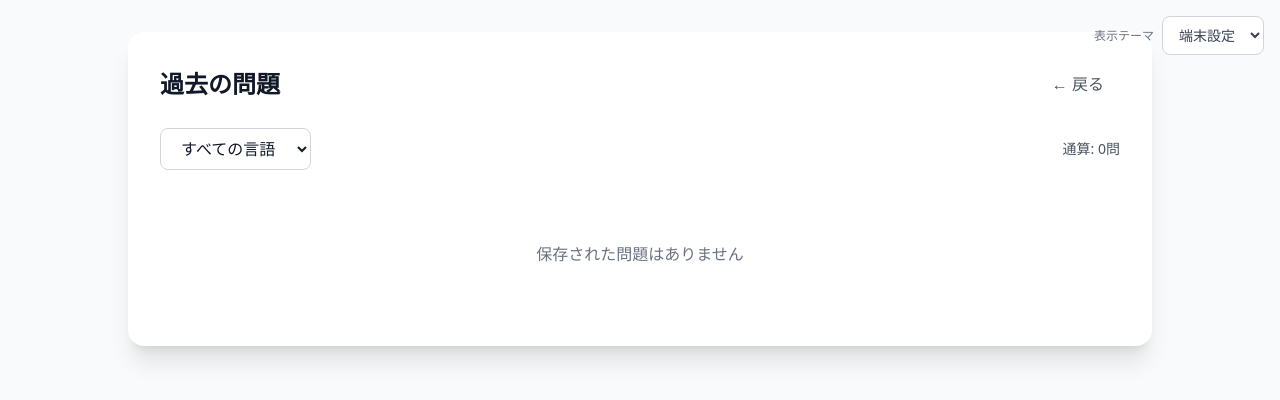
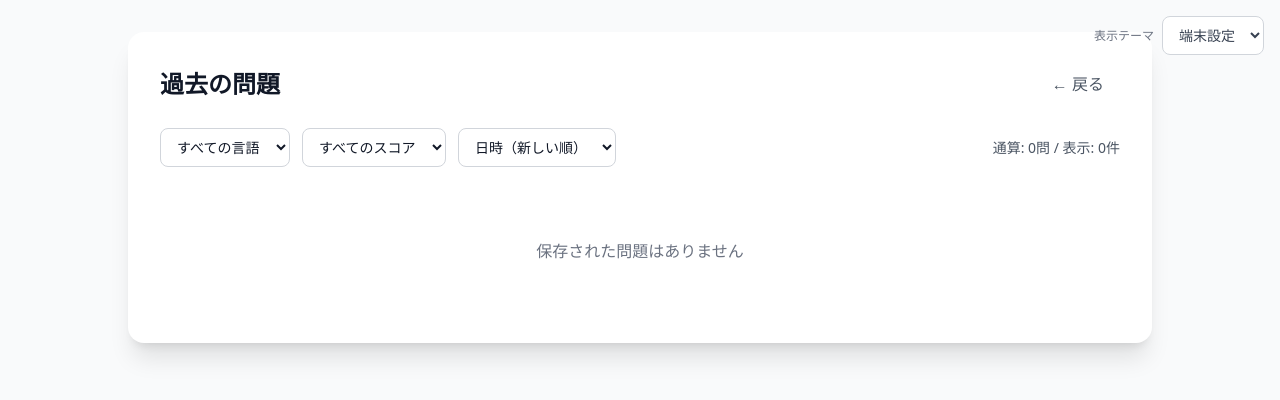
Before and after one commit to HayamiDev/code-check-lab, a React (Vite) app: page / in a window 1280 px wide. Both pictures are taken after a click on the button "過去の問題". Shown: the top 400 px of the page. Built offline with nearby package versions, Linux system fonts and the light colour scheme.

Commit message:
feat: 直近20問のスコア推移グラフ機能追加

```diff
--- a/src/components/HistoryScreen.jsx
+++ b/src/components/HistoryScreen.jsx
@@ -2,8 +2,132 @@ import { useState, useMemo } from 'react'
 import { LANGUAGES } from '../constants/languages'
 import { getHistory, deleteFromHistory, getTotalCounts } from '../lib/historyStorage'
 
+function ScoreChart({ data }) {
+  if (data.length < 2) {
+    return (
+      <div className="h-40 flex items-center justify-center text-gray-400 dark:text-gray-500 text-sm">
+        グラフ表示には2件以上のデータが必要です
+      </div>
+    )
+  }
+
+  // 古い順にソート（グラフは左から右へ時系列）
+  const sortedData = [...data].sort((a, b) => new Date(a.timestamp) - new Date(b.timestamp))
+  const scores = sortedData.map(d => d.evaluationResult.totalScore)
+  const maxScore = 100
+  const minScore = 0
+
+  // 固定20スロット（最大保存件数）で横幅を分割
+  const maxSlots = 20
+  const width = 400
+  const height = 120
+  const paddingLeft = 25
+  const paddingRight = 10
+  const paddingY = 15
+  const graphWidth = width - paddingLeft - paddingRight
+  const graphHeight = height - paddingY * 2
+  const slotWidth = graphWidth / (maxSlots - 1)
+
+  const points = scores.map((score, i) => {
+    const x = paddingLeft + i * slotWidth
+    const y = paddingY + graphHeight - ((score - minScore) / (maxScore - minScore)) * graphHeight
+    return `${x},${y}`
+  }).join(' ')
+
+  const avg = Math.round(scores.reduce((a, b) => a + b, 0) / scores.length)
+
+  return (
+    <div className="mb-6 p-4 bg-gray-50 dark:bg-gray-700/50 rounded-lg">
+      <div className="flex items-center justify-between mb-2">
+        <h3 className="text-sm font-medium text-gray-700 dark:text-gray-300">スコア推移</h3>
+        <span className="text-sm text-gray-500 dark:text-gray-400">平均: {avg}点</span>
+      </div>
+      <svg viewBox={`0 0 ${width} ${height}`} className="w-full h-40" preserveAspectRatio="xMinYMid meet">
+        {/* Y軸グリッドライン */}
+        {[0, 25, 50, 75, 100].map(val => {
+          const y = paddingY + graphHeight - (val / 100) * graphHeight
+          const isGuide = val === 50 || val === 70
+          return (
+            <g key={val}>
+              <line
+                x1={paddingLeft}
+                y1={y}
+                x2={width - paddingRight}
+                y2={y}
+                stroke="currentColor"
+                className={
+                  val === 50
+                    ? "text-yellow-400 dark:text-yellow-400"
+                    : val === 70
+                    ? "text-green-400 dark:text-green-400"
+                    : "text-gray-200 dark:text-gray-500"
+                }
+                strokeWidth={isGuide ? "1" : "0.5"}
+                strokeDasharray={isGuide ? "4,2" : "none"}
+                opacity={isGuide ? 0.7 : 1}
+              />
+              <text
+                x={paddingLeft - 5}
+                y={y + 3}
+                textAnchor="end"
+                fill="currentColor"
+                className="text-gray-500 dark:text-gray-300"
+                fontSize="9"
+              >
+                {val}
+              </text>
+            </g>
+          )
+        })}
+
+        {/* 70点ライン */}
+        <line
+          x1={paddingLeft}
+          y1={paddingY + graphHeight - (70 / 100) * graphHeight}
+          x2={width - paddingRight}
+          y2={paddingY + graphHeight - (70 / 100) * graphHeight}
+          stroke="currentColor"
+          className="text-green-400 dark:text-green-400"
+          strokeWidth="1"
+          strokeDasharray="4,2"
+          opacity="0.7"
+        />
+
+        {/* スコアライン */}
+        <polyline
+          fill="none"
+          stroke="currentColor"
+          className="text-blue-500 dark:text-blue-400"
+          strokeWidth="2.5"
+          strokeLinecap="round"
+          strokeLinejoin="round"
+          points={points}
+        />
+
+        {/* データポイント */}
+        {scores.map((score, i) => {
+          const x = paddingLeft + i * slotWidth
+          const y = paddingY + graphHeight - ((score - minScore) / (maxScore - minScore)) * graphHeight
+          return (
+            <circle
+              key={i}
+              cx={x}
+              cy={y}
+              r="4"
+              fill="currentColor"
+              className="text-blue-600 dark:text-blue-300"
+            />
+          )
+        })}
+      </svg>
+    </div>
+  )
+}
+
 export default function HistoryScreen({ onBack, onSelectProblem, mockData = null }) {
   const [selectedLanguage, setSelectedLanguage] = useState('all')
+  const [sortBy, setSortBy] = useState('date-desc')
+  const [scoreFilter, setScoreFilter] = useState('all')
   const [history, setHistory] = useState(() => mockData ? {} : getHistory())
 
   // モックデータがある場合はそれを使用
@@ -11,16 +135,15 @@ export default function HistoryScreen({ onBack, onSelectProblem, mockData = null
   const mockHistory = mockData?.history || null
   const counts = mockData?.counts || getTotalCounts()
 
-  const filteredHistory = useMemo(() => {
-    // モックデータがある場合
+  // 言語でフィルタした基本データ
+  const baseHistory = useMemo(() => {
     if (mockHistory) {
       if (selectedLanguage === 'all') {
-        return [...mockHistory].sort((a, b) => new Date(b.timestamp) - new Date(a.timestamp))
+        return [...mockHistory]
       }
       return mockHistory.filter(entry => entry.language === selectedLanguage)
     }
 
-    // 通常の履歴
     if (selectedLanguage === 'all') {
       const all = []
       Object.entries(history).forEach(([lang, entries]) => {
@@ -28,13 +151,43 @@ export default function HistoryScreen({ onBack, onSelectProblem, mockData = null
           all.push({ ...entry, language: lang })
         })
       })
-      return all.sort((a, b) => new Date(b.timestamp) - new Date(a.timestamp))
+      return all
     }
     return (history[selectedLanguage] || []).map(entry => ({
       ...entry,
       language: selectedLanguage
     }))
   }, [history, selectedLanguage, mockHistory])
+
+  // スコアフィルタ適用
+  const scoreFilteredHistory = useMemo(() => {
+    if (scoreFilter === 'all') return baseHistory
+    if (scoreFilter === 'high') return baseHistory.filter(e => e.evaluationResult.totalScore >= 70)
+    if (scoreFilter === 'mid') return baseHistory.filter(e => e.evaluationResult.totalScore >= 50 && e.evaluationResult.totalScore < 70)
+    if (scoreFilter === 'low') return baseHistory.filter(e => e.evaluationResult.totalScore < 50)
+    return baseHistory
+  }, [baseHistory, scoreFilter])
+
+  // ソート適用
+  const filteredHistory = useMemo(() => {
+    const sorted = [...scoreFilteredHistory]
+    switch (sortBy) {
+      case 'date-desc':
+        return sorted.sort((a, b) => new Date(b.timestamp) - new Date(a.timestamp))
+      case 'date-asc':
+        return sorted.sort((a, b) => new Date(a.timestamp) - new Date(b.timestamp))
+      case 'score-desc':
+        return sorted.sort((a, b) => b.evaluationResult.totalScore - a.evaluationResult.totalScore)
+      case 'score-asc':
+        return sorted.sort((a, b) => a.evaluationResult.totalScore - b.evaluationResult.totalScore)
+      case 'level-desc':
+        return sorted.sort((a, b) => b.problem.level - a.problem.level)
+      case 'level-asc':
+        return sorted.sort((a, b) => a.problem.level - b.problem.level)
+      default:
+        return sorted
+    }
+  }, [scoreFilteredHistory, sortBy])
 
   const handleDelete = (language, id) => {
     if (confirm('この問題を削除しますか？')) {
@@ -68,28 +221,57 @@ export default function HistoryScreen({ onBack, onSelectProblem, mockData = null
             </button>
           </div>
 
-          <div className="mb-6 flex items-center justify-between">
+          {/* スコア推移グラフ */}
+          {baseHistory.length > 0 && <ScoreChart data={baseHistory} />}
+
+          {/* フィルター・ソートコントロール */}
+          <div className="mb-6 flex flex-wrap items-center gap-3">
             <select
               value={selectedLanguage}
               onChange={(e) => setSelectedLanguage(e.target.value)}
-              className="px-4 py-2 border border-gray-300 dark:border-gray-600 rounded-lg bg-white dark:bg-gray-700 text-gray-900 dark:text-white"
+              className="px-3 py-2 border border-gray-300 dark:border-gray-600 rounded-lg bg-white dark:bg-gray-700 text-gray-900 dark:text-white text-sm"
             >
               <option value="all">すべての言語</option>
               {LANGUAGES.map(lang => (
                 <option key={lang} value={lang}>{lang}</option>
               ))}
             </select>
-            <div className="text-sm text-gray-600 dark:text-gray-400">
+
+            <select
+              value={scoreFilter}
+              onChange={(e) => setScoreFilter(e.target.value)}
+              className="px-3 py-2 border border-gray-300 dark:border-gray-600 rounded-lg bg-white dark:bg-gray-700 text-gray-900 dark:text-white text-sm"
+            >
+              <option value="all">すべてのスコア</option>
+              <option value="high">70点以上</option>
+              <option value="mid">50〜69点</option>
+              <option value="low">50点未満</option>
+            </select>
+
+            <select
+              value={sortBy}
+              onChange={(e) => setSortBy(e.target.value)}
+              className="px-3 py-2 border border-gray-300 dark:border-gray-600 rounded-lg bg-white dark:bg-gray-700 text-gray-900 dark:text-white text-sm"
+            >
+              <option value="date-desc">日時（新しい順）</option>
+              <option value="date-asc">日時（古い順）</option>
+              <option value="score-desc">スコア（高い順）</option>
+              <option value="score-asc">スコア（低い順）</option>
+              <option value="level-desc">難易度（高い順）</option>
+              <option value="level-asc">難易度（低い順）</option>
+            </select>
+
+            <div className="ml-auto text-sm text-gray-600 dark:text-gray-400">
               通算: {selectedLanguage === 'all'
                 ? Object.values(counts).reduce((a, b) => a + b, 0)
                 : (counts[selectedLanguage] || 0)
-              }問
+              }問 / 表示: {filteredHistory.length}件
             </div>
           </div>
 
           {filteredHistory.length === 0 ? (
             <div className="text-center py-12 text-gray-500 dark:text-gray-400">
-              保存された問題はありません
+              {baseHistory.length === 0 ? '保存された問題はありません' : '条件に一致する問題はありません'}
             </div>
           ) : (
             <div className="space-y-4">
--- a/src/components/MockScreen.jsx
+++ b/src/components/MockScreen.jsx
@@ -40,6 +40,71 @@ const MOCK_HISTORY = [
     userAnswer: 'any型を使わないでください',
     evaluationResult: { totalScore: 45, scores: [{ issueIndex: 0, score: 6, feedback: '指摘できている' }, { issueIndex: 1, score: 3, feedback: '見落とし' }], overallFeedback: '改善の余地あり' },
     timestamp: new Date(Date.now() - 172800000).toISOString()
+  },
+  {
+    id: 3,
+    language: 'Python',
+    problem: {
+      level: 5,
+      code: 'password = input("Enter password: ")\nprint(f"Your password is {password}")',
+      requiredIssuesCount: 2,
+      requiredIssues: [
+        { summary: 'パスワードの平文表示', detail: 'パスワードをログに出力している' },
+        { summary: '入力検証なし', detail: 'パスワードの形式チェックがない' }
+      ],
+      optionalIssues: []
+    },
+    userAnswer: 'パスワードを表示するのはセキュリティ上問題です',
+    evaluationResult: { totalScore: 80, scores: [{ issueIndex: 0, score: 9, feedback: '的確な指摘' }, { issueIndex: 1, score: 7, feedback: '良い' }], overallFeedback: '良い回答です' },
+    timestamp: new Date(Date.now() - 259200000).toISOString()
+  },
+  {
+    id: 4,
+    language: 'Kotlin',
+    problem: {
+      level: 4,
+      code: 'fun processData(list: List<String>?) {\n    list!!.forEach { println(it) }\n}',
+      requiredIssuesCount: 1,
+      requiredIssues: [
+        { summary: '強制アンラップ', detail: '!!演算子でNPEの可能性' }
+      ],
+      optionalIssues: []
+    },
+    userAnswer: '!!を使わずにsafeCallを使うべき',
+    evaluationResult: { totalScore: 90, scores: [{ issueIndex: 0, score: 9, feedback: '完璧' }], overallFeedback: '素晴らしい' },
+    timestamp: new Date(Date.now() - 345600000).toISOString()
+  },
+  {
+    id: 5,
+    language: 'Python',
+    problem: {
+      level: 6,
+      code: 'import pickle\ndata = pickle.loads(user_input)',
+      requiredIssuesCount: 1,
+      requiredIssues: [
+        { summary: 'Pickle脆弱性', detail: '信頼できないデータのデシリアライズ' }
+      ],
+      optionalIssues: []
+    },
+    userAnswer: 'pickleは安全ではない',
+    evaluationResult: { totalScore: 55, scores: [{ issueIndex: 0, score: 5, feedback: 'もう少し具体的に' }], overallFeedback: '方向性は正しい' },
+    timestamp: new Date(Date.now() - 432000000).toISOString()
+  },
+  {
+    id: 6,
+    language: 'TypeScript',
+    problem: {
+      level: 5,
+      code: 'document.innerHTML = userInput;',
+      requiredIssuesCount: 1,
+      requiredIssues: [
+        { summary: 'XSS脆弱性', detail: 'ユーザー入力を直接DOMに挿入' }
+      ],
+      optionalIssues: []
+    },
+    userAnswer: 'XSSの脆弱性があります。サニタイズが必要です。',
+    evaluationResult: { totalScore: 85, scores: [{ issueIndex: 0, score: 9, feedback: '正確な指摘' }], overallFeedback: '良い回答' },
+    timestamp: new Date(Date.now() - 518400000).toISOString()
   }
 ]
 
```
